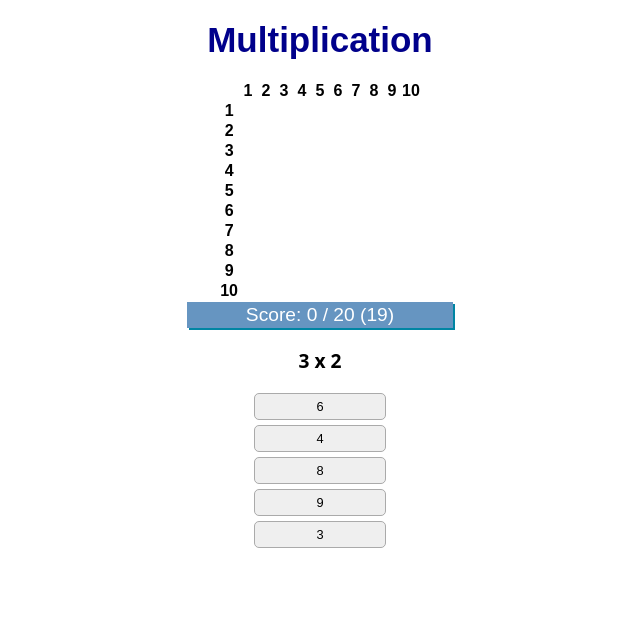
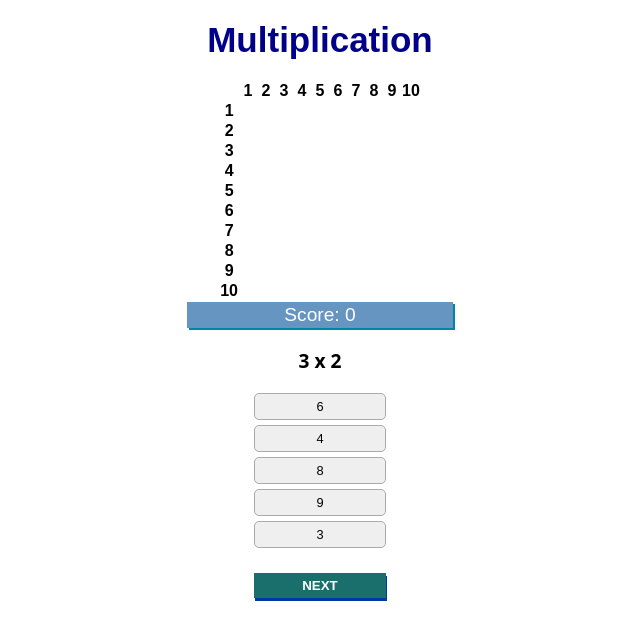
Before and after one commit to Color-Of-Code/learning-apps, a React (Vite) app in the folder multiplication/: page / in a window 1280 px wide. Both pictures are taken after a click on the button "START". Shown: the top 640 px of the page, without its empty margins (320-960 px from the left). Built offline with nearby package versions, Linux system fonts and the light colour scheme.

Commit message:
fix: Simplify, consider 1 answer only

```diff
--- a/multiplication/src/app.tsx
+++ b/multiplication/src/app.tsx
@@ -8,40 +8,36 @@ import { useLocalStorage } from './hooks/use-local-storage';
 
 import QuestionCard from './component/question-card';
 import StatisticsView from './component/statistics';
-import BannerEnd from './component/banner-end';
 import Command from './component/command';
 import Score from './component/score';
-
-const questionAmount = 20;
 
 const App: React.FC = () => {
   const [screen, setScreen] = useState<Screen>('Start');
   const [questions, setQuestions] = useState<Question[]>([]);
   const [number, setNumber] = useState<number>(0);
-  const [answers, setAnswers] = useState<Answer[]>([]);
+  const [answer, setAnswer] = useState<Answer|null>(null);
   const [score, setScore] = useState<number>(0);
   const [statistics, setStatistics] = useLocalStorage<Statistics>(
     'statistics',
     {}
   );
 
-  const currentQuestion = questions[number];
-  const currentAnswer = answers[number];
+  const question = questions[number];
 
   const start = (): void => {
-    const newQuestions = createQuestions(questionAmount);
+    const newQuestions = createQuestions(20);
     setQuestions(newQuestions);
     setNumber(0);
     setScore(0);
-    setAnswers([]);
+    setAnswer(null);
     setScreen('Question');
   };
 
   const processAnswer = (answer: Answer): void => {
-    const correct = currentQuestion.correctAnswer === answer.answer;
+    const correct = question.correctAnswer === answer.answer;
     if (correct) setScore(prev => prev + 1);
 
-    const key = currentQuestion.title;
+    const key = question.title;
     const value = statistics[key] ?? { ok: 0, ng: 0, errors: [] };
     const errors = correct
       ? (value.errors ?? [])
@@ -58,21 +54,16 @@ const App: React.FC = () => {
       ...statistics,
       ...statUpdate
     });
-    setAnswers(prev => [...prev, answer]);
+    setAnswer(answer);
   };
 
   const processNext = (): void => {
-    if (number < questionAmount - 1) {
-      setScreen('Question');
-      setNumber(prev => prev + 1);
-    } else {
-      setScreen('End');
-    }
+    setNumber(prev => prev + 1);
+    setAnswer(null);
   };
 
-  const showEnd = screen === 'End';
   const showScore = screen !== 'Start';
-  const showStart = screen === 'Start' || screen === 'End';
+  const showStart = screen === 'Start';
   const showQuestion = screen === 'Question';
 
   return (
@@ -81,13 +72,12 @@ const App: React.FC = () => {
       <Wrapper>
         <Title>Multiplication</Title>
         <StatisticsView statistics={statistics} />
-        {showEnd && <BannerEnd />}
         {showStart && <Command onClick={start}>START</Command>}
-        {showScore && <Score value={score} maximum={questionAmount} remaining={questionAmount - number - 1} />}
+        {showScore && <Score value={score} />}
         {showQuestion && (
           <QuestionCard
-            question={currentQuestion}
-            answer={currentAnswer}
+            question={question}
+            answer={answer}
             onAnswer={processAnswer}
             onNext={processNext}
           />
--- a/multiplication/src/component/question-card.tsx
+++ b/multiplication/src/component/question-card.tsx
@@ -9,7 +9,7 @@ interface Props {
   question: Question
   onAnswer: Dispatch<Answer>
   onNext: Dispatch<void>
-  answer: Answer | undefined
+  answer: Answer | null
 }
 
 const QuestionCard: React.FC<Props> = ({
@@ -18,9 +18,9 @@ const QuestionCard: React.FC<Props> = ({
   onNext,
   answer
 }) => {
-  const answerProvided = !(answer == null);
+  const answerProvided = answer != null;
 
-  const procesAnswer = (answer: string): void => {
+  const processAnswer = (answer: string): void => {
     onAnswer({
       question,
       answer
@@ -39,7 +39,7 @@ const QuestionCard: React.FC<Props> = ({
           userClicked={answer?.answer === a}
           key={i}
         >
-          <button disabled={answerProvided} value={a} onClick={() => procesAnswer(a)}>
+          <button disabled={answerProvided} value={a} onClick={() => processAnswer(a)}>
             <span>{a}</span>
           </button>
         </ButtonWrapper>
--- a/multiplication/src/component/score.tsx
+++ b/multiplication/src/component/score.tsx
@@ -1,20 +1,12 @@
-
 import React from 'react';
 
 import { Wrapper } from './score.styles';
 
 interface Props {
-  value: number
-  maximum: number
-  remaining: number
+  value: number;
 }
 
-const Score: React.FC<Props> = ({ value, maximum, remaining }) => {
-  return (
-    <Wrapper>
-      Score: {value} / {maximum} ({remaining})
-    </Wrapper>
-  );
-};
+const Score: React.FC<Props> = ({ value }) =>
+  <Wrapper>Score: {value}</Wrapper>;
 
 export default Score;
--- a/multiplication/src/types/index.ts
+++ b/multiplication/src/types/index.ts
@@ -3,7 +3,7 @@ export interface Answer {
   answer: string
 }
 
-export type Screen = 'Start' | 'Question' | 'End';
+export type Screen = 'Start' | 'Question';
 
 export interface Question {
   title: string
```
